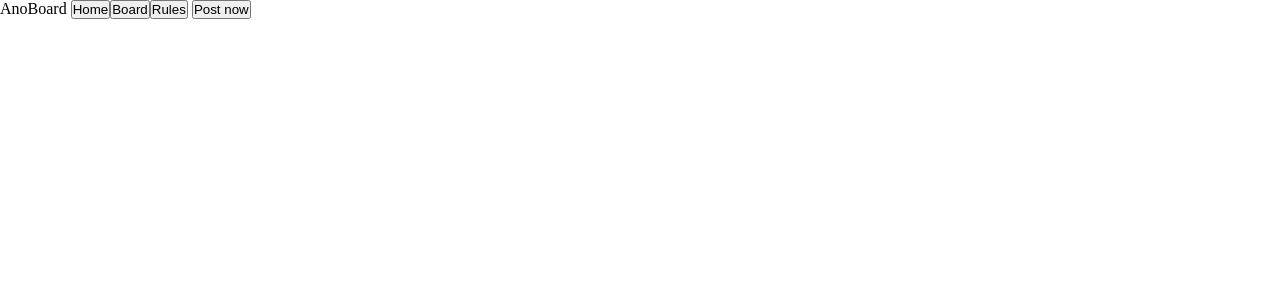
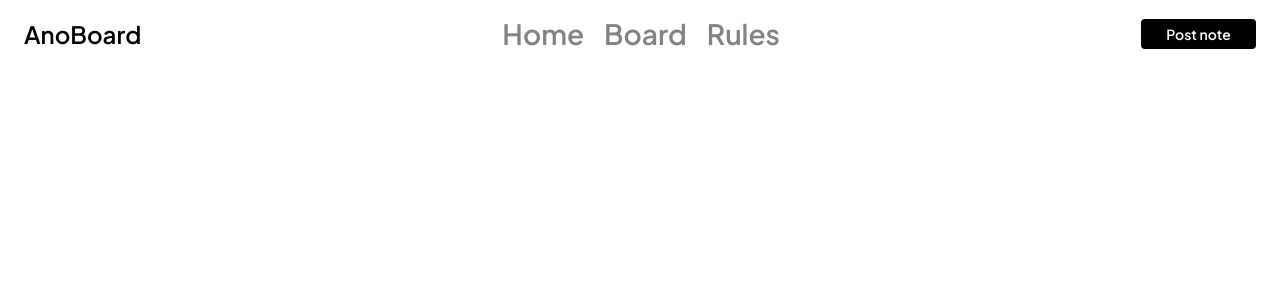
Before and after one commit to peanutbutterchicken/anoboard, a PHP site: page / in a window 1280 px wide. Shown: the top 300 px of the page. Run offline with PHP 8.4, Linux system fonts and the light colour scheme.

Commit message:
Better folder structure

```diff
--- /dev/null
+++ b/app/view/components/footer.php
@@ -0,0 +1,2 @@
+    </body>
+</html>
--- /dev/null
+++ b/app/view/components/header.php
@@ -0,0 +1,9 @@
+<!DOCTYPE html>
+    <head>
+        <meta charset="UTF-8">
+        <meta name="viewport" width="device-width, initial-scale=1.0">
+        <title>AnoBoard - Home</title>
+        <link rel="stylesheet" href="./css/top-nav.css">
+    </head>
+    <body>
+        <?php require_once './../app/view/components/top-nav.php';?>
--- a/app/view/components/top-nav.php
+++ b/app/view/components/top-nav.php
@@ -0,0 +1,9 @@
+<nav class="top-nav">
+    <p class="logo__title">AnoBoard</p>
+    <ul class="top-nav__list">
+        <li><a href="" id="home">Home</a></li>
+        <li><a href="" id="board">Board</a></li>
+        <li><a href="" id="rules">Rules</a></li>
+    </ul>
+    <button>Post note</button>
+</nav>
--- a/app/view/home.php
+++ /dev/null
@@ -1,19 +0,0 @@
-<!DOCTYPE html>
-    <head>
-        <meta charset="UTF-8">
-        <meta name="viewport" width="device-width, initial-scale=1.0">
-        <title>AnoBoard - Home</title>
-        <link rel="stylesheet" href="./../app/view/top-nav.css">
-    </head>
-    <body>
-        <nav class="top-nav">
-            <p class="logo__title">AnoBoard</p>
-            <nav class=main-button>
-                <button>Home</button>
-                <button>Board</button>
-                <button>Rules</button>
-            </nav>
-            <button>Post now</button>
-        </nav>
-    </body>
-</html>
--- /dev/null
+++ b/app/view/pages/index.php
@@ -0,0 +1,7 @@
+<?php require_once __DIR__ . '/../components/header.php'; ?>
+
+<div class="root">
+
+</div>
+
+<?php require_once __DIR__ . '/../components/footer.php'; ?>
--- a/app/view/top-nav.css
+++ /dev/null
@@ -1,19 +0,0 @@
-* {
-    box-sizing: border-box;
-    margin: 0;
-    padding: 0;
-}
-
-.logo__title{
-    display:  inline;
-}
-
-.main-button{
-    display: inline-flex;
-}
-
-
-.top-nav {
-    height: 82px;
-    background-color: #FFFFFF;
-}
--- /dev/null
+++ b/public/css/top-nav.css
@@ -0,0 +1,56 @@
+@import url('https://fonts.googleapis.com/css2?family=Plus+Jakarta+Sans:ital,wght@0,200..800;1,200..800&display=swap');
+
+* {
+    box-sizing: border-box;
+    margin: 0;
+    padding: 0;
+    font-family: 'Plus Jakarta Sans';
+}
+
+.top-nav {
+    display: flex;
+    justify-content: space-between;
+    flex-direction: row;
+    align-items: center;
+    padding: 16px 24px 16px 24px;
+
+    background-color:  #FFFFFFCC;
+}
+
+.logo__title {
+    font-size: 24px;
+    font-weight:600;
+}
+
+.top-nav__list {
+    display: flex;
+    flex-direction: row;
+}
+
+.top-nav__list li {
+    margin: 0 10px 0 10px;
+    list-style-type: none;
+}
+
+.top-nav__list a {
+    text-decoration: none;
+    color: #2C2E3399;
+    font-size: 28px;
+    font-weight: 600;
+}
+
+.top-nav__list a:hover {
+    color: #2C2E33;
+}
+
+.top-nav button {
+    width: 115px;
+    height: 30px;
+    background-color: black;
+    color: white;
+    border-radius: 4px;
+    border-style: none;
+
+    font-size: 14px;
+    font-weight: 600;
+}
--- a/public/index.php
+++ b/public/index.php
@@ -3,7 +3,7 @@
 $page = isset($_GET['page']) ? $_GET['page'] : 'home';
 
 if($page === 'home'){
-    require_once __DIR__ . '/../app/view/home.php';
+    require_once __DIR__ . '/../app/view/pages/index.php';
 } else {
-    require_once __DIR__ . '/../app/view/404.php';
+    require_once __DIR__ . '/../app/view/pages/404.php';
 }
```
Also changed, not shown: app/view/pages/404.php (renamed from app/view/404.php).
